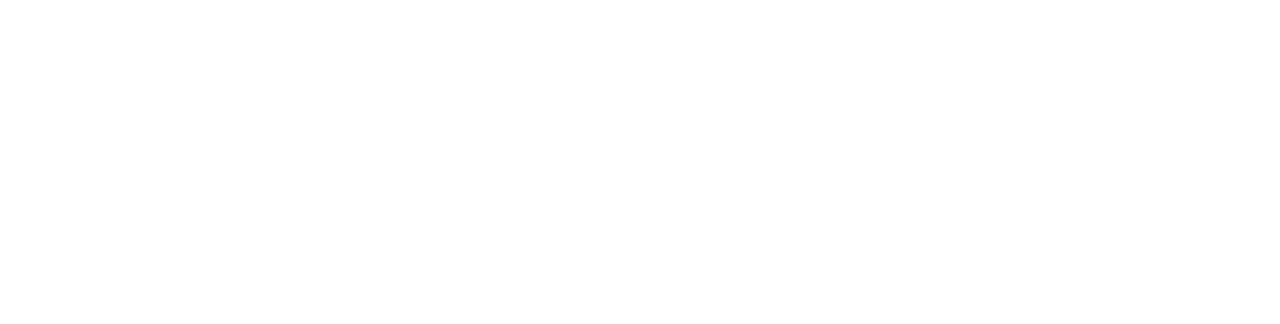
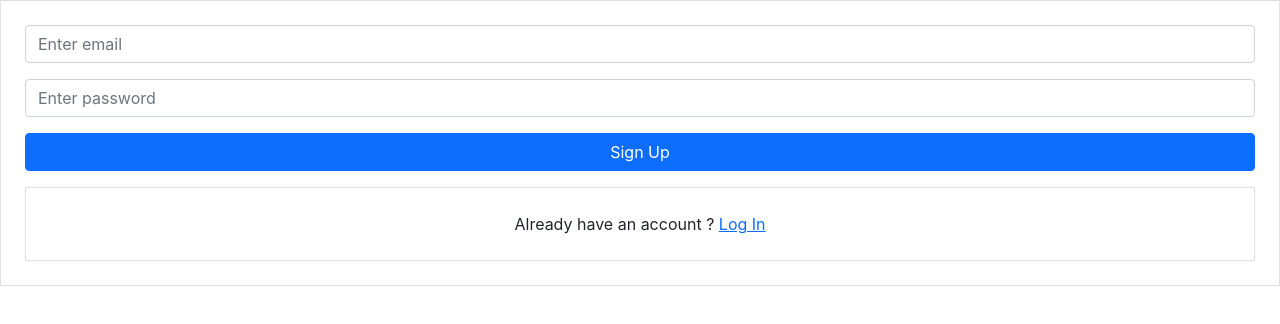
Before and after one commit to Chimoha31/Anime_data, a React (Create React App) app: page /signup in a window 1280 px wide. Shown: the top 324 px of the page. Built offline with nearby package versions, Linux system fonts and the light colour scheme; a web font is replaced by a local one.

Commit message:
login signup

```diff
--- /dev/null
+++ b/src/components/LoginSignup/Login.css
@@ -0,0 +1,27 @@
+.login_container {
+  background-color: #fafafa;
+  display: flex;
+  justify-content: center;
+  align-content: center;
+  width: 100%;
+  align-items: center;
+  height: 100vh;
+}
+
+.box {
+  border: 1px solid #dfdfdf;
+  background-color: #fff;
+}
+
+.google_btn {
+  width: 100% !important;
+  height: 40px !important;
+  line-height: 40px !important;
+  font-size: 15px !important;
+}
+
+.google_btn > div,
+.google_btn > div > svg {
+  width: 40px !important;
+  height: 38px !important;
+}
--- a/src/components/LoginSignup/Login.jsx
+++ b/src/components/LoginSignup/Login.jsx
@@ -1,10 +1,14 @@
 import React from "react";
+import "./Login.css";
+import { Link } from "react-router-dom";
 import { Button, Form } from "react-bootstrap";
+import GoogleButton from "react-google-button";
 
 const Login = () => {
   return (
     <>
       <div className="p-4 box">
+        <h2 className="mb-3">Login</h2>
         <Form>
           <Form.Group className="mb-3" controlId="formBasicEmail">
             <Form.Control type="email" placeholder="Email address" />
@@ -12,10 +16,20 @@
           <Form.Group className="mb-3" controlId="formBasicPassword">
             <Form.Control type="password" placeholder="Password" />
           </Form.Group>
-          <Button variant="primary" type="submit">
-            Log In
-          </Button>
+          <div className="d-grid gap-2">
+            <Button variant="primary" type="submit">
+              Log In
+            </Button>
+          </div>
         </Form>
+        <hr />
+        <div>
+          <GoogleButton className="google_btn" />
+        </div>
+      </div>
+
+      <div className="p-4 mt-3 text-center box">
+        Don't have account yet? <Link to="/signup">Sign Up</Link>
       </div>
     </>
   );
--- a/src/components/LoginSignup/Signup.jsx
+++ b/src/components/LoginSignup/Signup.jsx
@@ -1,11 +1,32 @@
-import React from 'react'
+import React from "react";
+import './Signup.css';
+import { Link } from "react-router-dom";
+import { Button, Form } from "react-bootstrap";
 
 const Signup = () => {
   return (
-    <div>
+    <>
+      <div className="p-4 box">
+        <Form>
+          <Form.Group className="mb-3" controlId="formBasicEmail">
+            <Form.Control type="email" placeholder="Enter email" />
+          </Form.Group>
+          <Form.Group className="mb-3" controlId="formBasicPassword">
+            <Form.Control type="password" placeholder="Enter password" />
+          </Form.Group>
+          <div className="d-grid gap-2">
+            <Button variant="primary" type="submit">
+              Sign Up
+            </Button>
+          </div>
+        </Form>
 
-    </div>
-  )
-}
+        <div className="p-4 mt-3 text-center box">
+          Already have an account ? <Link to="/login">Log In</Link>
+        </div>
+      </div>
+    </>
+  );
+};
 
-export default Signup
+export default Signup;
--- a/src/components/hero/Hero.css
+++ b/src/components/hero/Hero.css
@@ -22,6 +22,7 @@
   background: -webkit-linear-gradient(0deg, #40E0D0, #09ff00, #FF0080);
   background-clip: text;
   -webkit-text-fill-color: transparent;
+  font-size: 2.7rem;
 }
 
 .login_link {
@@ -45,12 +46,12 @@
 }
 
 @media (min-width: 767px) {
-  .svgs_container .title {
-    font-size: 2.5rem;
+  .svgs_container .title h1{
+    font-size: 5rem;
   }
 }
 @media (min-width: 1025px) {
-  .svgs_container .title {
-    font-size: 3rem;
+  .svgs_container .title h1{
+    font-size: 7rem;
   }
 }
```
Also changed, not shown: src/components/LoginSignup/Signup.css (added).
